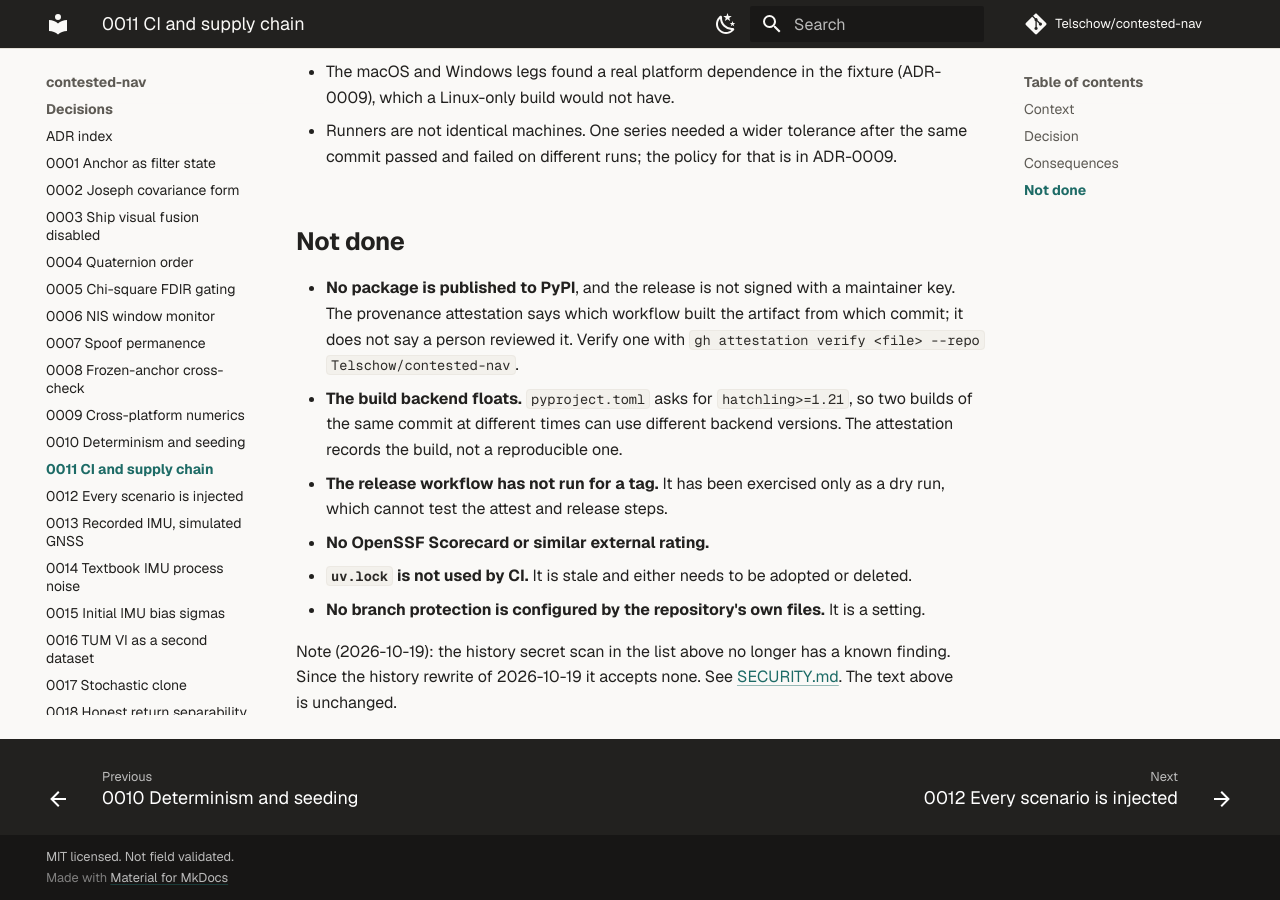
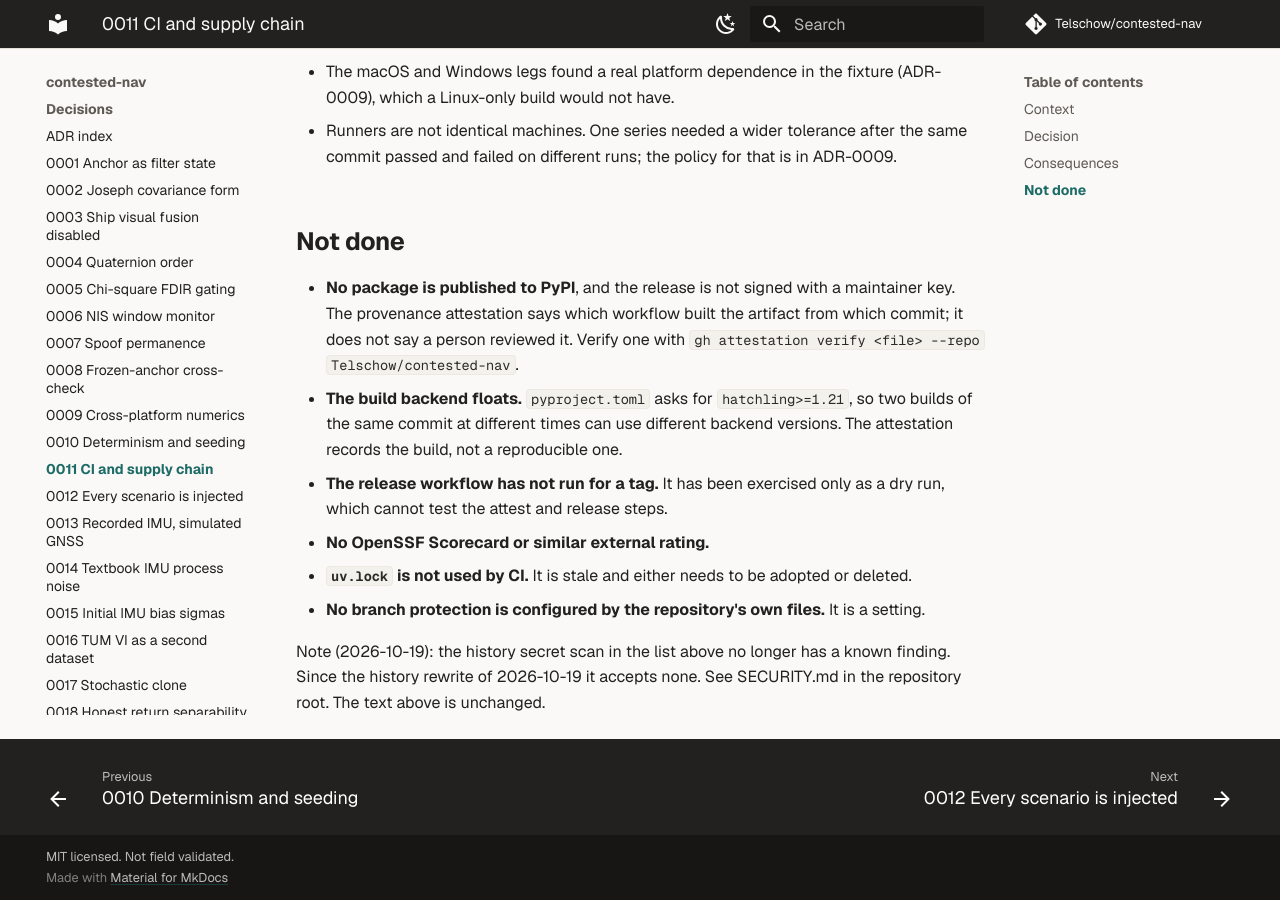
Before and after one commit to Telschow/contested-nav, an MkDocs documentation site: the page built from docs/adr/0011-ci-and-supply-chain.md, in a window 1280 px wide and 900 px high, scrolled down 1692 px. Built offline with MkDocs 1.6.1 and Material for MkDocs 9.7.7, drawn with Linux system fonts in a browser that asks for light colours; comment, search, counter and statistics services are not loaded.

Commit message:
docs: drop the out-of-docs link from the ADR-0011 note
Co-Authored-By: Claude Sonnet 5.5 <noreply@anthropic.com>
Claude-Session: https://claude.ai/code/session_01LqEevp4ynpwcDR9Zr155dh

```diff
--- a/docs/adr/0011-ci-and-supply-chain.md
+++ b/docs/adr/0011-ci-and-supply-chain.md
@@ -82,4 +82,4 @@ are automated review services, not gates, are not required.
 - **`uv.lock` is not used by CI.** It is stale and either needs to be adopted or deleted.
 - **No branch protection is configured by the repository's own files.** It is a setting.
 
-Note (2026-10-19): the history secret scan in the list above no longer has a known finding. Since the history rewrite of 2026-10-19 it accepts none. See [SECURITY.md](../../SECURITY.md). The text above is unchanged.
+Note (2026-10-19): the history secret scan in the list above no longer has a known finding. Since the history rewrite of 2026-10-19 it accepts none. See SECURITY.md in the repository root. The text above is unchanged.
```
